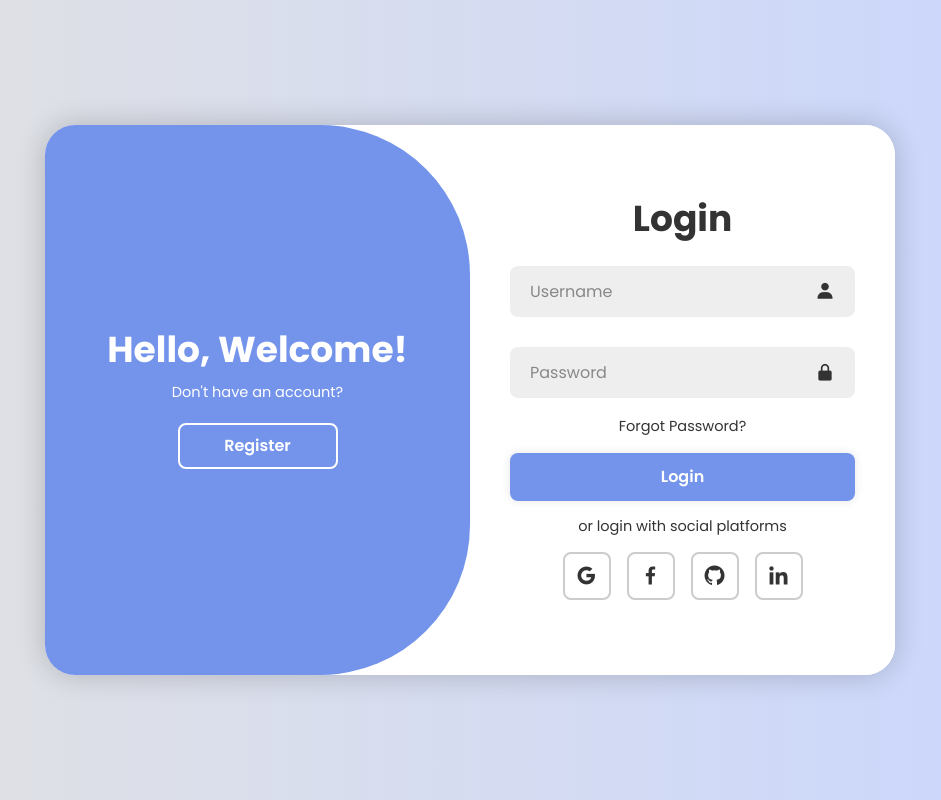
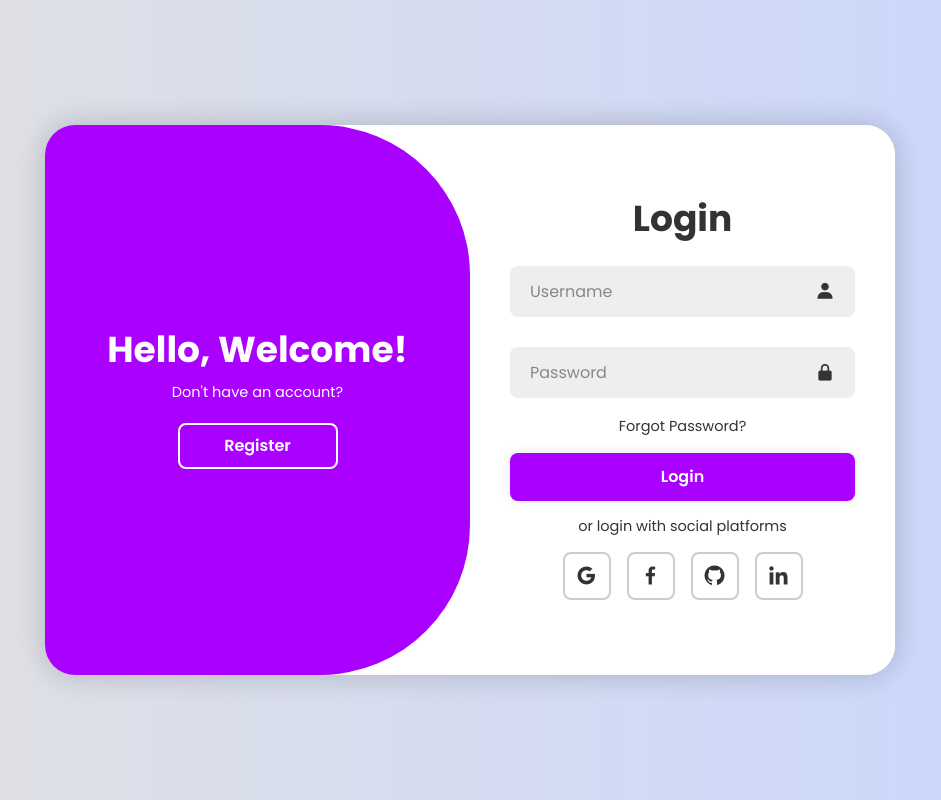
Before and after one commit to sainivas-yellapragada/project-management-system, a Django app: page / in a window 1280 px wide. Shown: the whole page, without its empty margins (170-1111 px from the left). Run offline with Django 5.2, Linux system fonts and the light colour scheme.

Commit message:
added login page

```diff
--- a/static/css/style.css
+++ b/static/css/style.css
@@ -99,7 +99,7 @@ form{ width: 100%; }
 .btn{
     width: 100%;
     height: 48px;
-    background: #7494ec;
+    background: #aa00ff;
     border-radius: 8px;
     box-shadow: 0 0 10px rgba(0, 0, 0, .1);
     border: none;
@@ -136,7 +136,7 @@ form{ width: 100%; }
         left: -250%;
         width: 300%;
         height: 100%;
-        background: #7494ec;
+        background: #aa00ff;
         /* border: 2px solid red; */
         border-radius: 150px;
         z-index: 2;
--- a/templates/app/index.html
+++ b/templates/app/index.html
@@ -48,7 +48,7 @@
                     <i class='bx bxs-envelope' ></i>
                 </div>
                 <div class="input-box">
-                    <input type="password" placeholder="Password" required>
+                    <input type="password" placeholder="Password" required >
                     <i class='bx bxs-lock-alt' ></i>
                 </div>
                 <button type="submit" class="btn">Register</button>
```
Also changed, not shown: static/js/main.js (line endings or trailing spaces).
